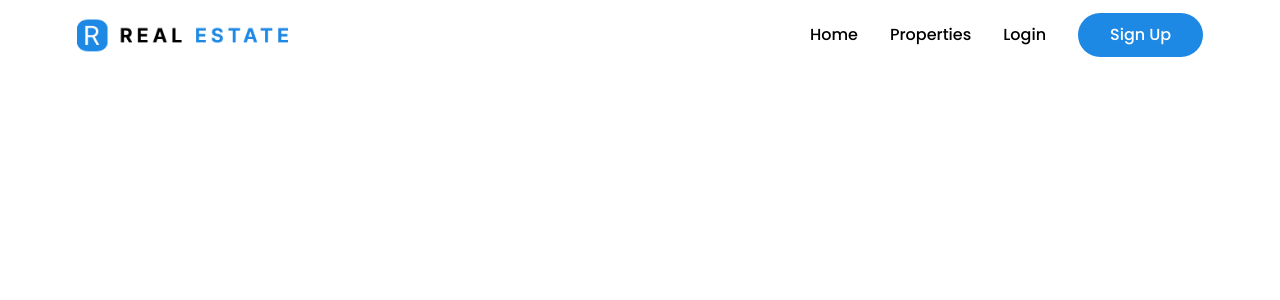
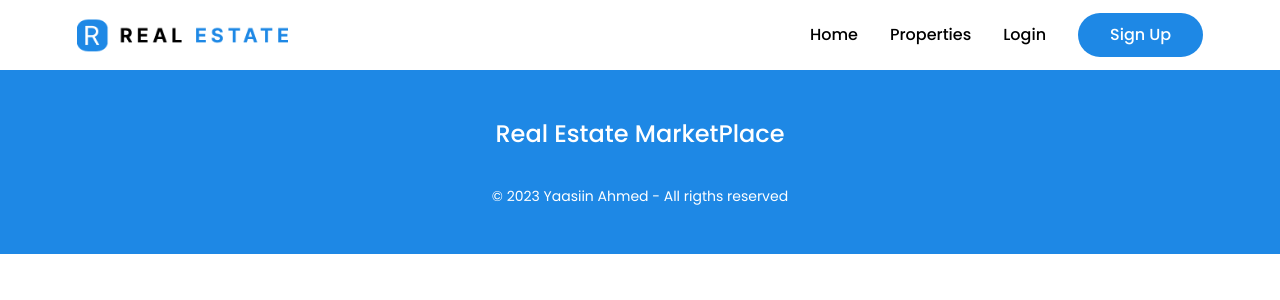
Before and after one commit to yaasiinaxmed/Real-Estate-Project-Frontend, a React (Vite) app: page / in a window 1280 px wide. Shown: the top 300 px of the page. Built offline with nearby package versions, Linux system fonts and the light colour scheme.

Commit message:
done footer

```diff
--- a/src/components/footer/Footer.jsx
+++ b/src/components/footer/Footer.jsx
@@ -1,8 +1,20 @@
-import React from 'react'
+import React, { useEffect, useState } from 'react'
 
 function Footer() {
+  const [year, setYear] = useState();
+
+  useEffect(() => {
+    const date = new Date();
+    setYear(date.getFullYear());
+  }, [year]);
+
   return (
-    <div>Footer</div>
+    <footer className='w-full bg-primaryColor'>
+      <div className='container p-12 flex flex-col items-center justify-center'>
+        <h2 className='font-medium text-2xl text-white'>Real Estate MarketPlace </h2>
+        <p className='text-xs sm:text-sm text-center mt-9 pb-0 text-white'> © {year} Yaasiin Ahmed - All rigths reserved</p>
+      </div>
+    </footer>
   )
 }
 
--- a/src/pages/home/Home.jsx
+++ b/src/pages/home/Home.jsx
@@ -1,10 +1,12 @@
 import React from 'react'
 import Header from '../../components/header/Header'
+import Footer from '../../components/footer/Footer'
 
 function Home() {
   return (
     <div className='w-full'>
       <Header/>
+      <Footer/>
     </div>
   )
 }
```
